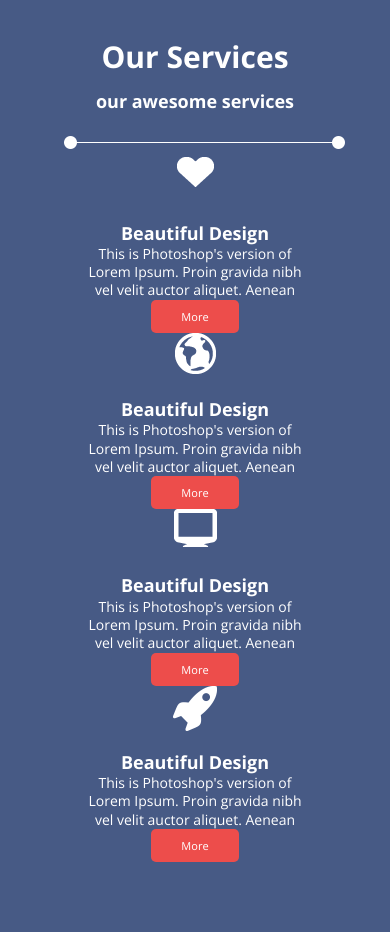
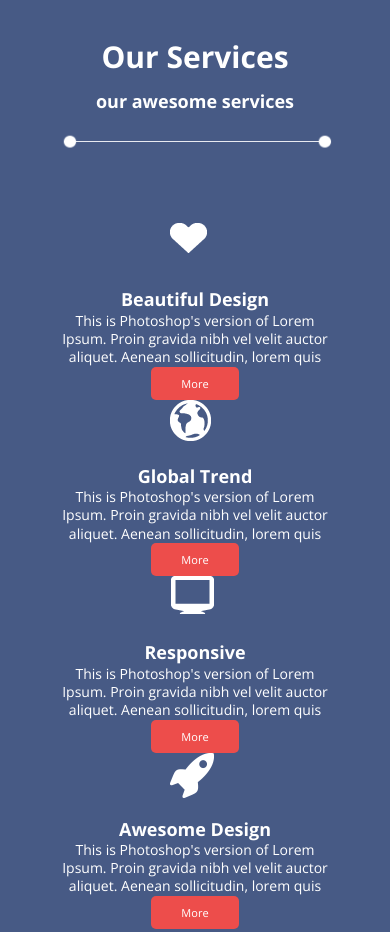
Before and after one commit to OlkaB/psd-to-html, a plain HTML site: page index.html in a window 390 px wide. Shown: the part 840-1772 px from the top of the page. Drawn offline with nearby package versions, Linux system fonts and the light colour scheme.

Commit message:
more responsive

```diff
--- a/index.html
+++ b/index.html
@@ -26,7 +26,7 @@
 								<span class="icon-bar"></span>
 							</button>
 							<a class="navbar-brand" href="#">
-								<img src="images/logo.png" alt='logo of Macankumbang'>
+								<img src="images/logo.png" alt='logo of Macankumbang' class="img-responsive">
 							</a>
 						</div>
 
@@ -63,35 +63,33 @@
 				<div class="wrapper">
 					<h2 class="normal">Our Services</h2>
 					<p>our awesome services</p>
-					<img src="images/separator_white.png" alt="headline underline">
+					<img src="images/separator_white.png" alt="headline underline" class='img-responsive'>
 
 					<div class="row">
-						<div class="col-sm-3 col-xs-12">
-							<div class="imgContainer"><img src="images/heart.png" alt="heart icon"></div>
+						<div class="col-md-3 col-sm-6 col-xs-12">
+							<div class="imgContainer"><img src="images/heart.png" alt="heart icon" class='img-responsive'></div>
 							<p>Beautiful Design</p>
 							<p class="hiddenTxt">This is Photoshop's version  of Lorem Ipsum. Proin gravida nibh vel velit auctor aliquet. Aenean sollicitudin, lorem quis bibendum auctor, nisi elit consequat ipsum, nec sagittis sem nibh id elit. Duis sed odio sit amet nibh vulputate cursus a sit amet mauris. Morbi accumsan ipsum velit. Nam nec tellus a odio tincidunt auctor a ornare odio. Sed non  mauris vitae erat consequat auctor eu in elit. Class aptent taciti sociosqu ad litora torquent per conubia nostra, per inceptos himenaeos. Mauris in erat justo. Nullam ac urna eu felis dapibus condimentum sit amet a augue. Sed non neque elit. Sed ut imperdiet nisi. Proin condimentum fermentum nunc. Etiam pharetra, erat sed fermentum feugiat, velit mauris egestas quam, ut aliquam massa nisl quis neque. Suspendisse in orci enim.</p>
 							<button class="bttnRed small revealTxtBttn" id="beautyDesignBttn">More</button>
 						</div>
 
-						<div class="col-sm-3 col-xs-12">
-							<div class="imgContainer"><img src="images/globe.png" alt="globe icon"></div>
-							<p>Beautiful Design</p>
+						<div class="col-md-3 col-sm-6 col-xs-12">
+							<div class="imgContainer"><img src="images/globe.png" alt="globe icon" class='img-responsive'></div>
+							<p>Global Trend</p>
 							<p class="hiddenTxt">This is Photoshop's version  of Lorem Ipsum. Proin gravida nibh vel velit auctor aliquet. Aenean sollicitudin, lorem quis bibendum auctor, nisi elit consequat ipsum, nec sagittis sem nibh id elit. Duis sed odio sit amet nibh vulputate cursus a sit amet mauris. Morbi accumsan ipsum velit. Nam nec tellus a odio tincidunt auctor a ornare odio. Sed non  mauris vitae erat consequat auctor eu in elit. Class aptent taciti sociosqu ad litora torquent per conubia nostra, per inceptos himenaeos. Mauris in erat justo. Nullam ac urna eu felis dapibus condimentum sit amet a augue. Sed non neque elit. Sed ut imperdiet nisi. Proin condimentum fermentum nunc. Etiam pharetra, erat sed fermentum feugiat, velit mauris egestas quam, ut aliquam massa nisl quis neque. Suspendisse in orci enim.</p>
 							<button class="bttnRed small revealTxtBttn" id="trendBttn">More</button>
 						</div>
 
-						<div class="row">
-						<div class="col-sm-3 col-xs-12">
-							<div class="imgContainer"><img src="images/monitor.png" alt="monitor icon"></div>
-							<p>Beautiful Design</p>
+						<div class="col-md-3 col-sm-6 col-xs-12">
+							<div class="imgContainer"><img src="images/monitor.png" alt="monitor icon" class='img-responsive'></div>
+							<p>Responsive</p>
 							<p class="hiddenTxt">This is Photoshop's version  of Lorem Ipsum. Proin gravida nibh vel velit auctor aliquet. Aenean sollicitudin, lorem quis bibendum auctor, nisi elit consequat ipsum, nec sagittis sem nibh id elit. Duis sed odio sit amet nibh vulputate cursus a sit amet mauris. Morbi accumsan ipsum velit. Nam nec tellus a odio tincidunt auctor a ornare odio. Sed non  mauris vitae erat consequat auctor eu in elit. Class aptent taciti sociosqu ad litora torquent per conubia nostra, per inceptos himenaeos. Mauris in erat justo. Nullam ac urna eu felis dapibus condimentum sit amet a augue. Sed non neque elit. Sed ut imperdiet nisi. Proin condimentum fermentum nunc. Etiam pharetra, erat sed fermentum feugiat, velit mauris egestas quam, ut aliquam massa nisl quis neque. Suspendisse in orci enim.</p>
 							<button class="bttnRed small revealTxtBttn" id="responsiveBttn">More</button>
 						</div>
 
-						<div class="row">
-						<div class="col-sm-3 col-xs-12">
-							<div class="imgContainer"><img src="images/rocket.png" alt="rocket icon"></div>
-							<p>Beautiful Design</p>
+						<div class="col-md-3 col-sm-6 col-xs-12">
+							<div class="imgContainer"><img src="images/rocket.png" alt="rocket icon" class='img-responsive'></div>
+							<p>Awesome Design</p>
 							<p class="hiddenTxt">This is Photoshop's version  of Lorem Ipsum. Proin gravida nibh vel velit auctor aliquet. Aenean sollicitudin, lorem quis bibendum auctor, nisi elit consequat ipsum, nec sagittis sem nibh id elit. Duis sed odio sit amet nibh vulputate cursus a sit amet mauris. Morbi accumsan ipsum velit. Nam nec tellus a odio tincidunt auctor a ornare odio. Sed non  mauris vitae erat consequat auctor eu in elit. Class aptent taciti sociosqu ad litora torquent per conubia nostra, per inceptos himenaeos. Mauris in erat justo. Nullam ac urna eu felis dapibus condimentum sit amet a augue. Sed non neque elit. Sed ut imperdiet nisi. Proin condimentum fermentum nunc. Etiam pharetra, erat sed fermentum feugiat, velit mauris egestas quam, ut aliquam massa nisl quis neque. Suspendisse in orci enim.</p>
 							<button class="bttnRed small revealTxtBttn" id="awesomeDesignBttn">More</button>
 						</div>
--- a/style.css
+++ b/style.css
@@ -14,7 +14,9 @@ main: font-family: 'Open Sans', sans-serif;
 
 
 * {
-	box-sizing: border-box;
+	  -webkit-box-sizing: border-box;
+     -moz-box-sizing: border-box;
+          box-sizing: border-box;
 }
 
 body {
@@ -88,8 +90,6 @@ h2.normal+p{
 .bttnRed:active {
 	top: 1px;
 	left: 1px;
-	width: 144px;
-	height: 54px;
 }
 
 .flexContaninerRow {
@@ -164,6 +164,10 @@ header p {
 	padding: 6.25em 0 6.25em 0;
 }
 
+.services .row {
+	padding-top: 70px;
+}
+
 .imgContainer {
 	height: 65px;
 	max-width: 50px;
@@ -185,7 +189,6 @@ header p {
 	font-size: 0.875em;
 	font-weight: 400;
 	height: 55px;
-	max-width: 215px;
 	margin: auto;
 	overflow: hidden;
 }
@@ -201,9 +204,5 @@ button.small {
 	font-size: 0.69em;
 }
 
-button.small:active{
-	width: 88px;
-	height: 33px;
-}
 
 /* ----- grey block ----------*/
```
